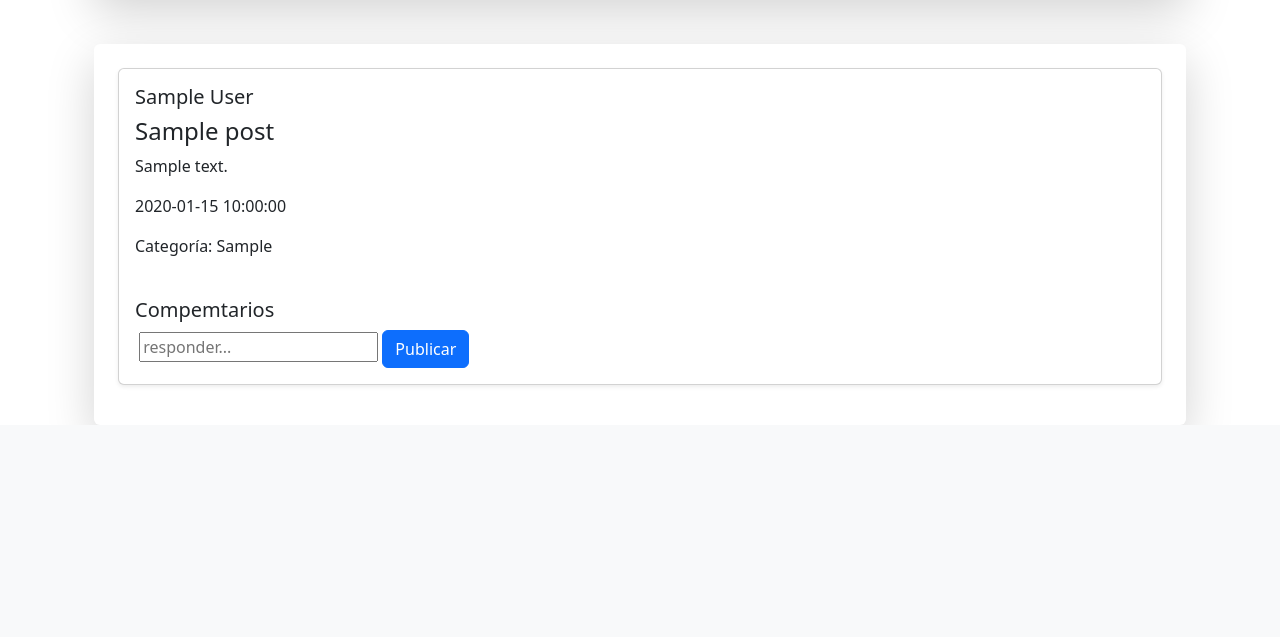
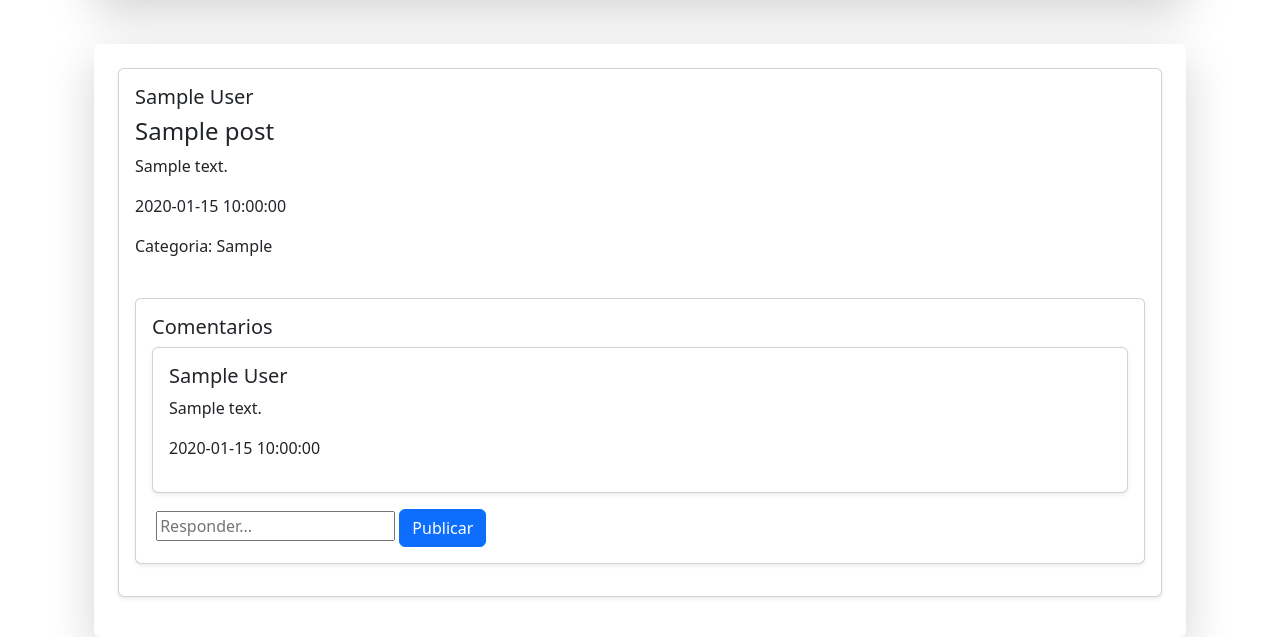
Before and after one commit to tomasalonso002/efi_primer_semestre-_pp1_python, a Flask app: page /inicio in a window 1280 px wide. Shown: the part 532-1169 px from the top of the page. Before the commit the page ends 957 px from the top, so only its background shows below. Run offline with Flask 3, Linux system fonts and the light colour scheme; a user stored in the database is signed in; tables that the repository leaves empty hold one stand-in row (values such as "Sample post"); some libraries are stand-ins or nearby versions.

Commit message:
Subiendo mejora de comentarios y la opcion de eliminar un post

```diff
--- a/app.py
+++ b/app.py
@@ -143,6 +143,14 @@ def mi_muro():
         "mi_muro.html", posts = posts
     )
 
+#Eliminar un post cambiandole el valor de is_active
+@app.route("/post/delete/<int:post_id>", methods= ["POST"])
+def delete_post(post_id):
+    post_delate =  Post.query.get_or_404(post_id)
+    post_delate.is_active = 0
+    db.session.commit()
+    return redirect(url_for('mi_muro'))
+
 
 @app.route("/inicio", methods=["GET","POST"])
 @login_required
@@ -179,6 +187,7 @@ def inicio():
             db.session.commit()
             return redirect(url_for("inicio"))
     categorias = Category.query.all()
-    posts = Post.query.order_by(desc(Post.date_time)).all()
-    comments = Comment.query.order_by(desc(Comment.date_time)).all()
-    return render_template("inicio.html", posts=posts, comments = comments, categorias=categorias)
+    #posts = Post.query.order_by(desc(Post.date_time)).all()
+    posts = Post.query.filter_by(is_active=1).order_by(desc(Post.date_time)).all()
+    # comments = Comment.query.order_by(desc(Comment.date_time)).all()
+    return render_template("inicio.html", posts=posts, categorias=categorias)
--- a/templates/inicio.html
+++ b/templates/inicio.html
@@ -46,17 +46,33 @@
                 <h4>{{ post.title }}</h4>
                 <p>{{ post.content }}</p>
                 <p>{{ post.date_time }}</p>
-                <p>Categoría: {{ post.category.type_category }}</p>
+                <p>Categoria: {{ post.category.type_category }}</p>
                 <br>
+
                 <!--Comentarios-->
-                <h5>Compemtarios</h5>
+                <div class="card mb-3 shadow-sm p-3">
+                    <h5>Comentarios</h5>
+                    <div class="card mb-3 shadow-sm p-3">
+                    {% for comment in post.comments %}
+                        {% if comment.post_id == post.id %}
+                         <h5> {{ comment.autor }}</h5>
+                          <p> {{ comment.text_comment }} </p>
+                          <p> {{ comment.date_time }} </p>
+                      {% endif %}
+                    {% else %}
+                    <p>Sin Comentarios...</p>
+                    {% endfor %}
+                    </div>
+
+
                     <form method="POST" action="{{ url_for('inicio') }}">
                         <input type="hidden" name="form_type" value="comment">
                         <input type="hidden" name="post_id" value="{{ post.id }}">
                         <label for="comment" class="form-label"></label>
-                    <input type="text" max="150" placeholder="responder..." neme="comment" id="comment" name="form_type">
+                        <input type="text" maxlength="200" placeholder="Responder..." name="comment" id="comment">
                         <button type="submit" class="btn btn-primary">Publicar</button>
                     </form>
+                </div>
             </div>
         {% else %}
             <p>No hay publicaciones realizadas</p>
```
Also changed, not shown: templates/mi_muro.html (+19 -0 lines). Lines whose indentation alone changed are shown as unchanged.
